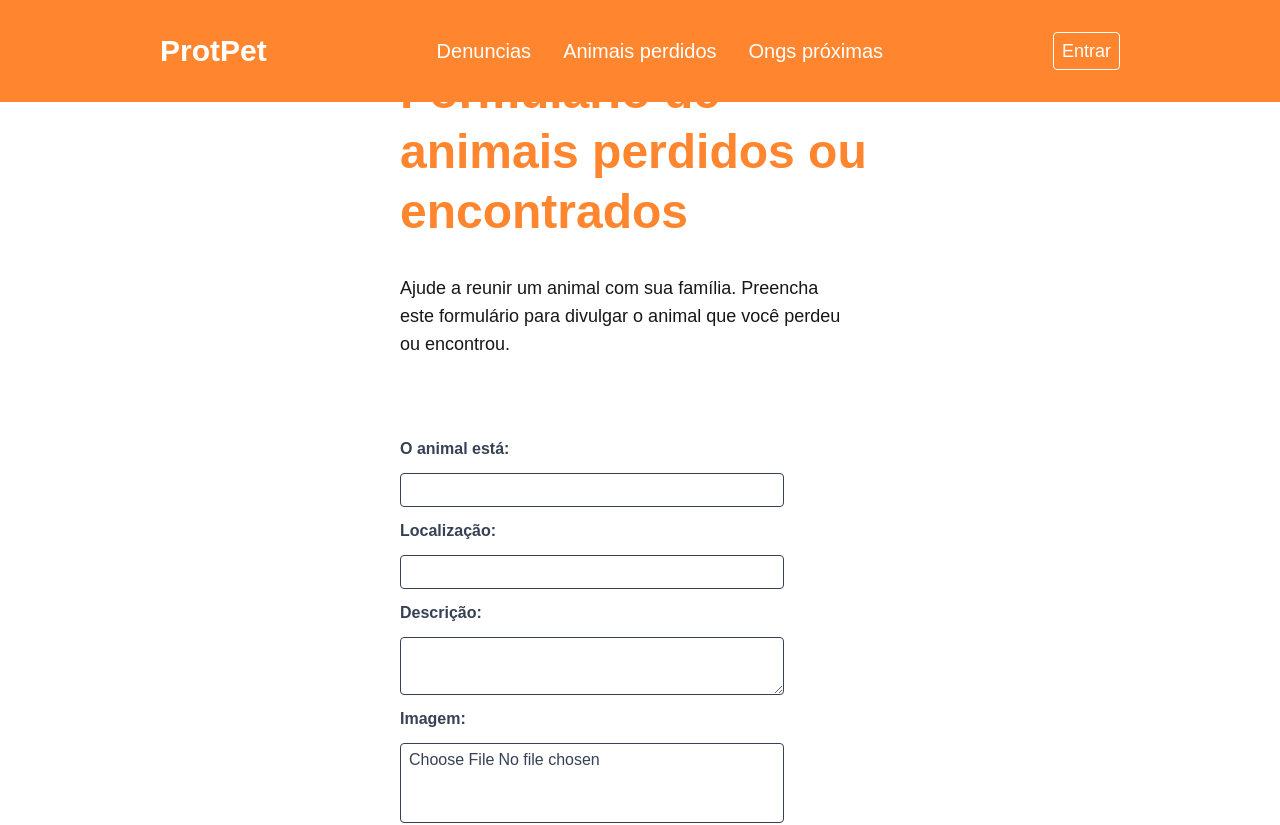
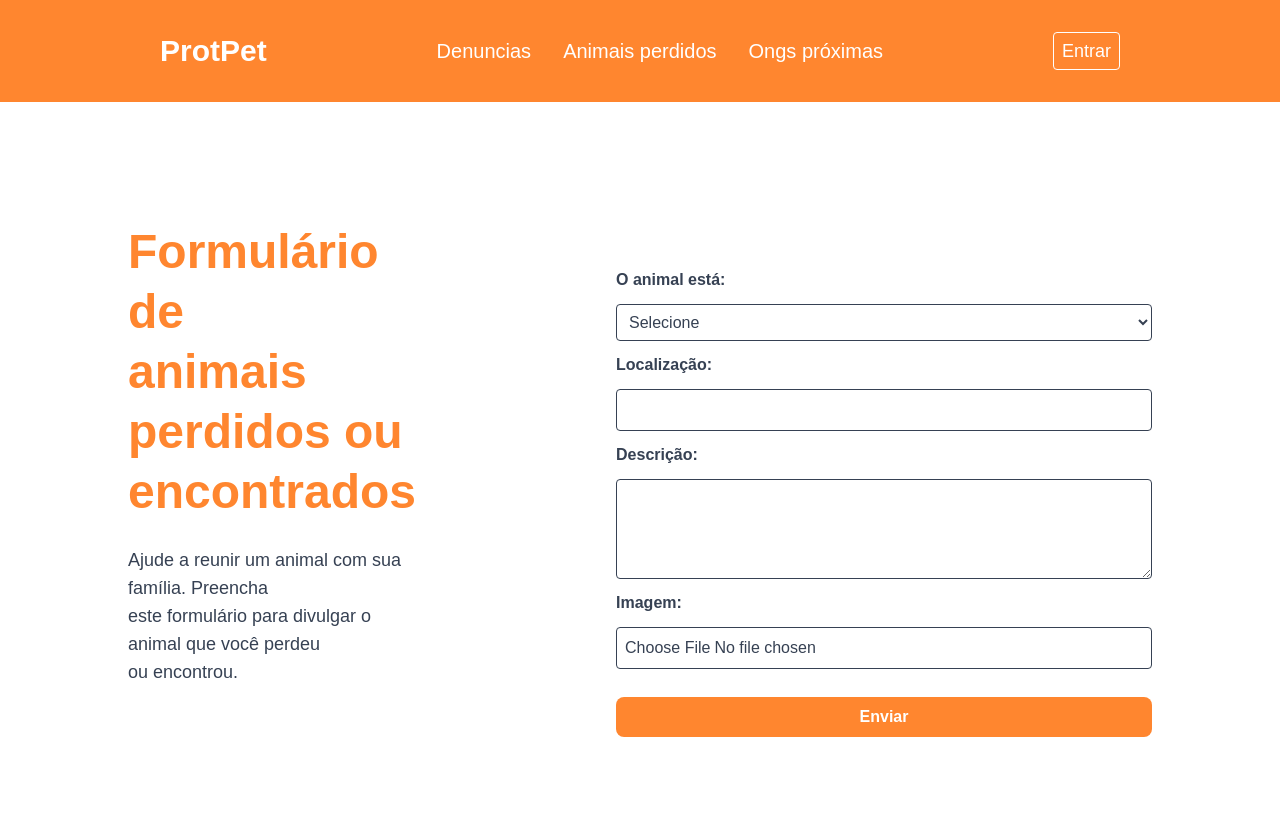
Before and after one commit to eduardo-gabriel-frainer/ProtPet, a Next.js app: page /cadastroAnimais in a window 1280 px wide. Shown: the top 825 px of the page. Built offline with nearby package versions, Linux system fonts and the light colour scheme.

Commit message:
fix arrumar cadastro de animais

```diff
--- a/src/app/cadastroAnimais/page.tsx
+++ b/src/app/cadastroAnimais/page.tsx
@@ -3,16 +3,16 @@ import Footer from "../components/footer";
 export default function CadastroAnimais() {
   return (
     <div className="flex flex-col min-h-screen">
-      {/* Container principal com texto e formulário lado a lado */}
-      <div className="flex justify-between items-center flex-wrap gap-10 flex-1 px-100 min-h-screen">
+      {/* Container principal com texto e formulário */}
+      <div className="flex flex-col md:flex-row justify-center items-center gap-50 flex-1 px-6 py-12 md:px-16 lg:px-32 min-h-screen">
 
         {/* Texto à esquerda */}
-        <div className="max-w-xl -mt-15">
-          <h1 className="text-[#FF862F] text-5xl font-bold leading-tight">
+        <div className="text-center md:text-left md:max-w-md -mt-24">
+          <h1 className="text-[#FF862F] text-4xl md:text-5xl font-bold leading-tight">
             Formulário de <br /> animais perdidos ou <br /> encontrados
           </h1>
 
-          <h2 className="pt-8 text-lg">
+          <h2 className="pt-6 text-base md:text-lg text-gray-700">
             Ajude a reunir um animal com sua família. Preencha <br />
             este formulário para divulgar o animal que você perdeu <br />
             ou encontrou.
@@ -20,22 +20,26 @@ export default function CadastroAnimais() {
         </div>
 
         {/* Formulário à direita */}
-        <form className="flex flex-col w-96 gap-3 text-gray-700">
+        <form className="flex flex-col w-full max-w-xl gap-3 text-gray-700 bg-white">
           <label className="font-semibold">O animal está:</label>
-          <input type="text" className="border p-1 pl-2 rounded" />
+          <select className="border p-2 rounded">
+            <option value="">Selecione</option>
+            <option value="perdido">Perdido</option>
+            <option value="encontrado">Encontrado</option>
+          </select>
 
           <label className="font-semibold">Localização:</label>
-          <input type="text" className="border p-1 pl-2 rounded" />
+          <input type="text" className="border p-2 rounded" />
 
           <label className="font-semibold">Descrição:</label>
-          <textarea className="border p-1 pl-2 rounded" />
+          <textarea className="border p-2 rounded min-h-[100px]" />
 
           <label className="font-semibold">Imagem:</label>
-          <input type="file" className="border h-20 p-1 pl-2 rounded"/>
+          <input type="file" className="border p-2 rounded" />
 
           <button
             type="submit"
-            className="mt-4 bg-[#FF862F] hover:bg-[#ff730e] text-white font-semibold py-1 rounded-lg w-25"
+            className="mt-4 bg-[#FF862F] hover:bg-[#ff730e] text-white font-semibold py-2 rounded-lg"
           >
             Enviar
           </button>
--- a/src/app/components/header.tsx
+++ b/src/app/components/header.tsx
@@ -4,11 +4,9 @@ export default function Header() {
   return (
     <header className="bg-[#FF862F] text-white px-40 py-8 flex items-center justify-between">
 
-
         <Link href="\" className="cursor-pointer text-3xl font-bold hover:scale-105 duration-300">
             ProtPet
         </Link>
-
 
         <div className="flex space-x-8 text-xl">
             <Link href="\denuncias" className="cursor-pointer hover:scale-105 duration-300">
```
